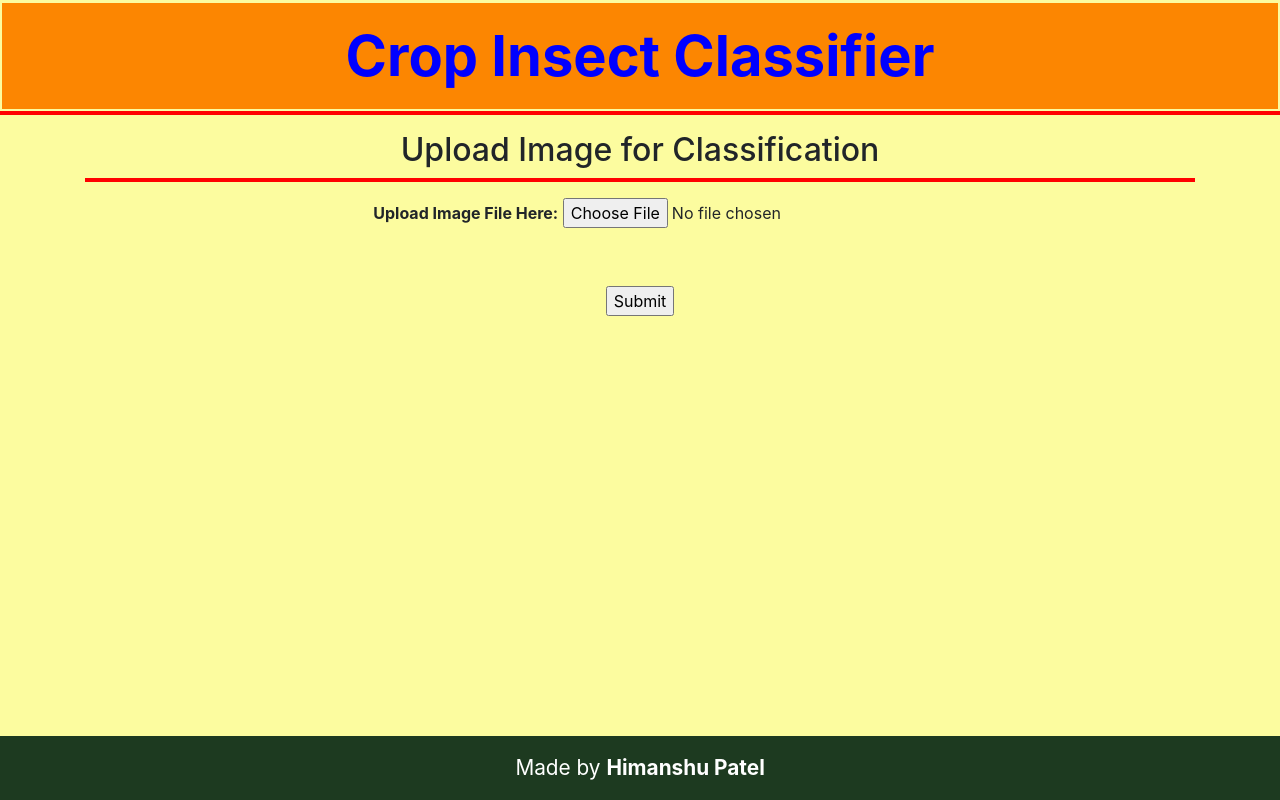
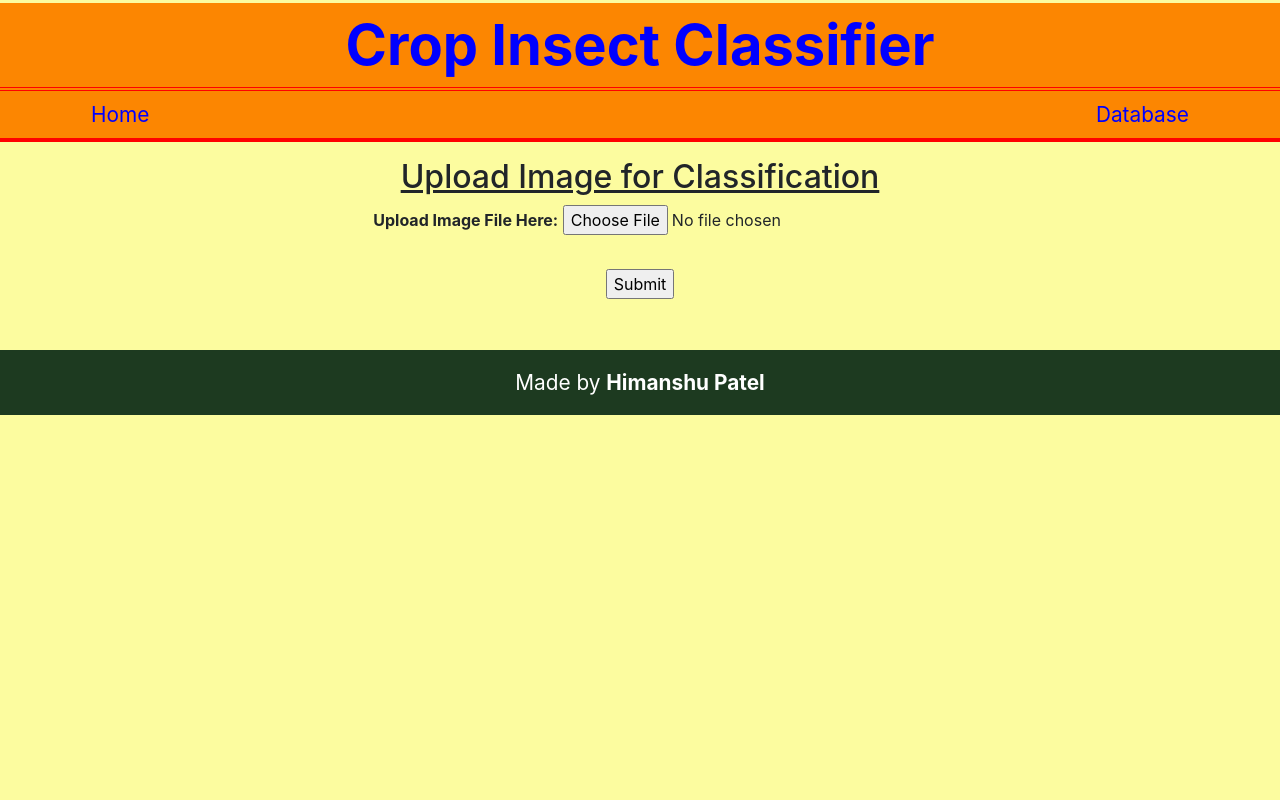
Before and after one commit to patel-himanshu/insect-classifier-web-app, a Django app: template classifier/templates/classifier/index.html in a window 1280 px wide. Run offline with Django 3.2, Linux system fonts and the light colour scheme; the template is opened without the code that fills it, so the values that code supplies are empty; some libraries are stand-ins or nearby versions.

Commit message:
Hopefully final version

```diff
--- a/Insect_Classifier/urls.py
+++ b/Insect_Classifier/urls.py
@@ -24,6 +24,7 @@ urlpatterns = [
     path('admin/', admin.site.urls),
     path('', views.index, name='home'),
     url('predictImage', views.predictImage, name='predictImage'),
+    url('viewDatabase', views.viewDatabase, name='viewDatabase'),
 ]
 
 urlpatterns += static(settings.MEDIA_URL, document_root=settings.MEDIA_ROOT)
--- a/classifier/static/classifier/main.css
+++ b/classifier/static/classifier/main.css
@@ -1,19 +1,26 @@
 body {
-    background-color: rgba(252, 252, 158, 0.986);
     margin: 0.1px;
     text-align: center;
+    background-color: rgba(252, 252, 158, 0.986);
 }
 
 .head {
+    margin-top: 3px;
     font-size: 3.5em;
-    margin: 2px;
-    margin-top: 3px;
-    padding: 0.2em 0 0.2em 0;
+    background-color: rgba(252, 134, 0, 0.993);
+}
+
+.navbar {
+    margin: 0;
+    font-size: 1.3em;
+    border-top: 4px double red;
     background-color: rgba(252, 134, 0, 0.993);
 }
 
 a {
     color: blue;
+    padding-left: 75px;
+    padding-right: 75px;
     text-decoration: none;
 }
 
@@ -39,9 +46,10 @@ input {
 footer {
     color: white;
     /* margin-top: auto; */
-    position: absolute;
+    position: relative;
     bottom: 0;
     width: 100%;
+    margin-top: 2em;
     font-size: 1.3em;
     padding: 0.8em 0 0.8em 0;
     background-color: rgb(29, 58, 32);
--- a/classifier/templates/classifier/base.html
+++ b/classifier/templates/classifier/base.html
@@ -17,7 +17,11 @@
 
 <body>
     <div class="head">
-        <a href="#"><b>Crop Insect Classifier</b></a>
+        <a href="{% url 'home' %}"><b>Crop Insect Classifier</b></a>
+    </div>
+    <div class="navbar">
+        <a href="{% url 'home' %}">Home</a>
+        <a href="{% url 'viewDatabase' %}">Database</a>
     </div>
     <hr>
 
--- a/classifier/templates/classifier/index.html
+++ b/classifier/templates/classifier/index.html
@@ -2,9 +2,7 @@
 
 {% block content %}
 
-<h2>Upload Image for Classification</h2>
-
-<hr>
+<h2><u>Upload Image for Classification</u></h2>
 
 <form method="post" enctype="multipart/form-data" action="predictImage">
 
@@ -14,7 +12,7 @@
     </label>
 
     <input name="filePath" type="file">
-    <br><br><br>
+    <br><br>
     <input type="submit" value="Submit">
 
 </form>
--- a/classifier/templates/classifier/predict.html
+++ b/classifier/templates/classifier/predict.html
@@ -3,8 +3,6 @@
 {% block content %}
 
 <h2><u>Upload Image for Classification</u></h2>
-
-<!-- <hr> -->
 
 <form method="post" enctype="multipart/form-data" action="predictImage">
 
```
Also changed, not shown: classifier/templates/classifier/viewDatabase.html (added, +11 -0 lines), classifier/views.py (+7 -0 lines).
